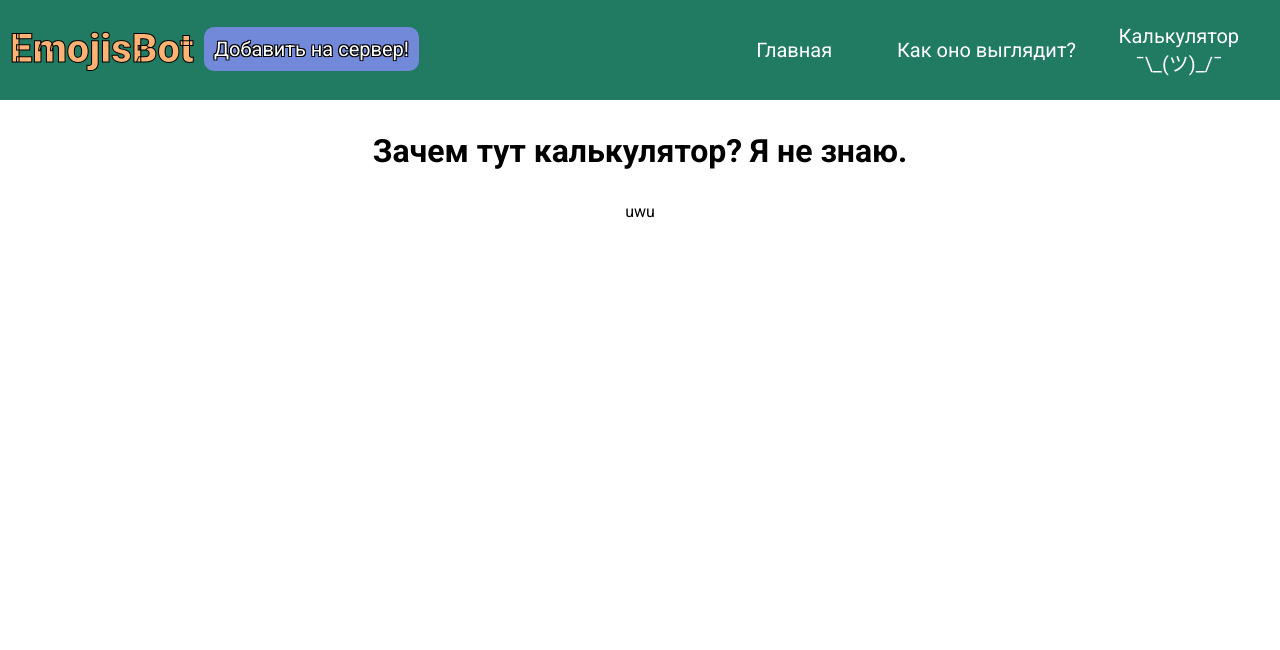
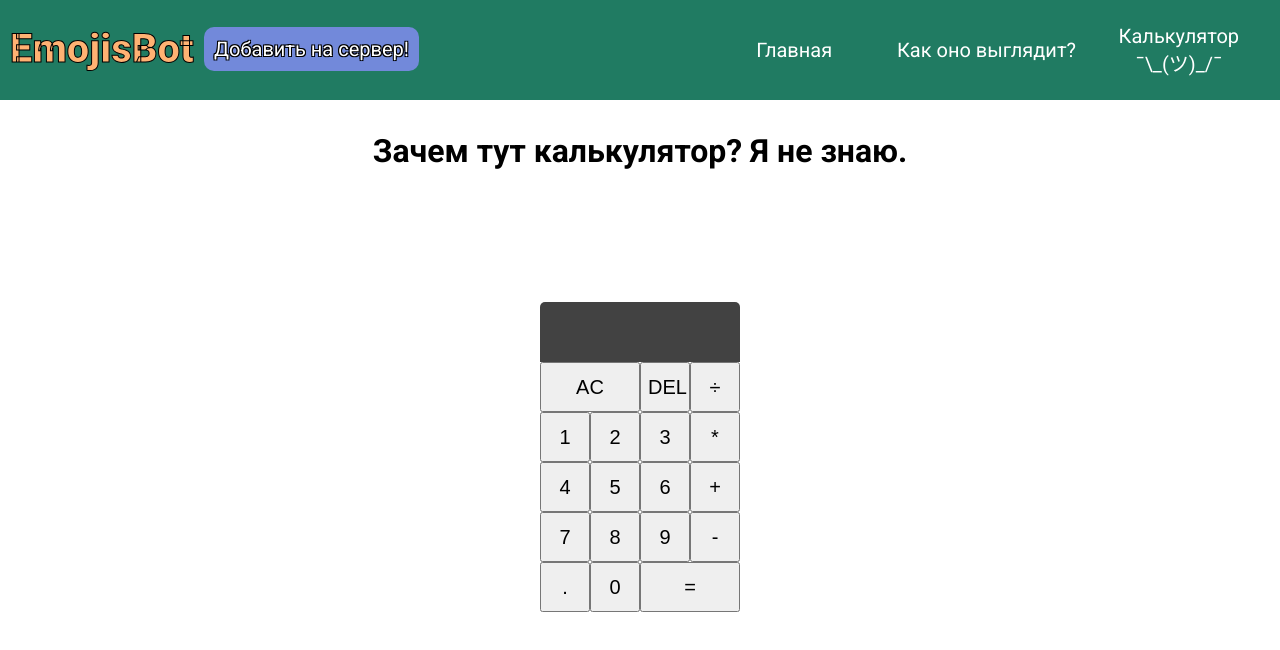
Before and after one commit to DEsimas/emojis-bot-web, a React app: page /calculator in a window 1280 px wide. Shown: the top 650 px of the page. Built offline with nearby package versions, Linux system fonts and the light colour scheme.

Commit message:
calculator

```diff
--- /dev/null
+++ b/src/components/calculator/Calculator.jsx
@@ -0,0 +1,120 @@
+import React, { useReducer } from 'react';
+
+import './Calculator.scss';
+import CalculatorButton from './CalculatorButton.jsx';
+
+const ACTIONS = {
+  ADD_DIGIT: 'add-digit',
+  CHOOSE_OPERATION: 'choose-operation',
+  ClEAR: 'clear',
+  DELETE_DIGIT: 'delete-digit',
+  EVALUATE: 'evaluate'
+}
+
+function reducer(state, action) {
+  switch (action.type) {
+    case ACTIONS.ADD_DIGIT:
+      if (state.overwrite) return {
+        ...state,
+        current: action.payload,
+        overwrite: false
+      }
+      if (action.payload === '0' && state.current === '0') return state;
+      if (action.payload === '.' && state.current.includes('.')) return state;
+      return {
+        ...state,
+        current: `${state.current || ''}${action.payload}`
+      }
+    case ACTIONS.ClEAR:
+      return {}
+    case ACTIONS.CHOOSE_OPERATION:
+      if (state.current == null && state.previous == null) return state;
+      if (state.current == null) return {
+        ...state,
+        operation: action.payload
+      }
+      if (state.previous == null) return {
+        ...state,
+        operation: action.payload,
+        previous: state.current,
+        current: null
+      }
+      return {
+        ...state,
+        previous: evaluate(state),
+        current: null,
+        operation: action.payload
+      }
+    case ACTIONS.EVALUATE:
+      if (state.current == null || state.previous == null || state.operation == null) return state;
+      return {
+        ...state,
+        previous: null,
+        operation: null,
+        current: evaluate(state),
+        overwrite: true
+      }
+    case ACTIONS.DELETE_DIGIT:
+      if (state.overwrite) return {
+        ...state,
+        overwrite: false,
+        current: null
+      }
+      if (state.current == null) return state;
+      if (state.current?.length === 1) return {
+        ...state,
+        current: null
+      }
+      return {
+        state,
+        current: state.current.slice(0, -1)
+      }
+  }
+}
+
+function evaluate({ current, previous, operation }) {
+  const prev = parseFloat(previous);
+  const curr = parseFloat(current);
+  if (isNaN(prev) || isNaN(curr)) return '';
+  switch (operation) {
+    case '+':
+      return prev + curr;
+    case '-':
+      return prev - curr;
+    case '*':
+      return prev * curr;
+    case '÷':
+      return prev / curr;
+  }
+}
+
+export default function Calculator() {
+  const [{ current, previous, operation }, dispatch] = useReducer(reducer, {})
+
+  return (
+    <div className='calculator-grid'>
+      <div className='calculator-grid-output'>
+        <div className='calculator-grid-output-previous'>{previous} {operation}</div>
+        <div className='calculator-grid-output-current'>{current}</div>
+      </div>
+      <CalculatorButton dispatch={dispatch} action={ACTIONS.ClEAR} payload='AC' />
+      <CalculatorButton dispatch={dispatch} action={ACTIONS.DELETE_DIGIT} payload='DEL' />
+      <CalculatorButton dispatch={dispatch} action={ACTIONS.CHOOSE_OPERATION} payload='÷' />
+      <CalculatorButton dispatch={dispatch} action={ACTIONS.ADD_DIGIT} payload='1' />
+      <CalculatorButton dispatch={dispatch} action={ACTIONS.ADD_DIGIT} payload='2' />
+      <CalculatorButton dispatch={dispatch} action={ACTIONS.ADD_DIGIT} payload='3' />
+      <CalculatorButton dispatch={dispatch} action={ACTIONS.CHOOSE_OPERATION} payload='*' />
+      <CalculatorButton dispatch={dispatch} action={ACTIONS.ADD_DIGIT} payload='4' />
+      <CalculatorButton dispatch={dispatch} action={ACTIONS.ADD_DIGIT} payload='5' />
+      <CalculatorButton dispatch={dispatch} action={ACTIONS.ADD_DIGIT} payload='6' />
+      <CalculatorButton dispatch={dispatch} action={ACTIONS.CHOOSE_OPERATION} payload='+' />
+      <CalculatorButton dispatch={dispatch} action={ACTIONS.ADD_DIGIT} payload='7' />
+      <CalculatorButton dispatch={dispatch} action={ACTIONS.ADD_DIGIT} payload='8' />
+      <CalculatorButton dispatch={dispatch} action={ACTIONS.ADD_DIGIT} payload='9' />
+      <CalculatorButton dispatch={dispatch} action={ACTIONS.CHOOSE_OPERATION} payload='-' />
+      <CalculatorButton dispatch={dispatch} action={ACTIONS.ADD_DIGIT} payload='.' />
+      <CalculatorButton dispatch={dispatch} action={ACTIONS.ADD_DIGIT} payload='0' />
+      <CalculatorButton dispatch={dispatch} action={ACTIONS.EVALUATE} payload='=' />
+    </div>
+  );
+}
--- /dev/null
+++ b/src/components/calculator/Calculator.scss
@@ -0,0 +1,39 @@
+.calculator-grid {
+  display: grid;
+  margin-top: 100px;
+  grid-template-columns: repeat(4, 50px);
+  grid-template-rows: minmax(60px, auto) repeat(5, 50px);
+  text-align: start;
+
+  &-output {
+    grid-column: 1/-1;
+    background-color: rgb(66, 66, 66);
+    border-radius: 5px 5px 0 0;
+    display: flex;
+    flex-direction: column;
+    align-items: end;
+    justify-content: space-around;
+    padding: 5px;
+    word-wrap: break-word;
+    word-break: break-all;
+
+    &-previous {
+      color: rgba(255, 255, 255, 0.799);
+      font-size: 20px;
+    }
+
+    &-current {
+      color: white;
+      font-size: 24px;
+    }
+  }
+
+  &-button {
+    cursor: pointer;
+    font-size: 20px;
+  }
+}
+
+.two {
+  grid-column: span 2;
+}
--- /dev/null
+++ b/src/components/calculator/CalculatorButton.jsx
@@ -0,0 +1,7 @@
+import React from 'react';
+
+export default function CalculatorButton({ dispatch, payload, action },) {
+  return (
+    <button className={`calculator-grid-button ${payload === '=' || payload === 'AC' ? 'two' : ''}`} onClick={() => dispatch({ type: action, payload })} >{payload}</button>
+  );
+}
--- a/src/pages/calculator/Calculator.jsx
+++ b/src/pages/calculator/Calculator.jsx
@@ -1,4 +1,5 @@
 import React from 'react';
+import Calc from '../../components/calculator/Calculator.jsx';
 
 import './Calculator.scss';
 
@@ -8,7 +9,7 @@ export default function Calculator() {
     <main className='calculator'>
       <h3 className='calculator-header'>Зачем тут калькулятор? Я не знаю.</h3>
       <div className='calculator-calculator'>
-        uwu
+        <Calc />
       </div>
     </main>
   );
```
